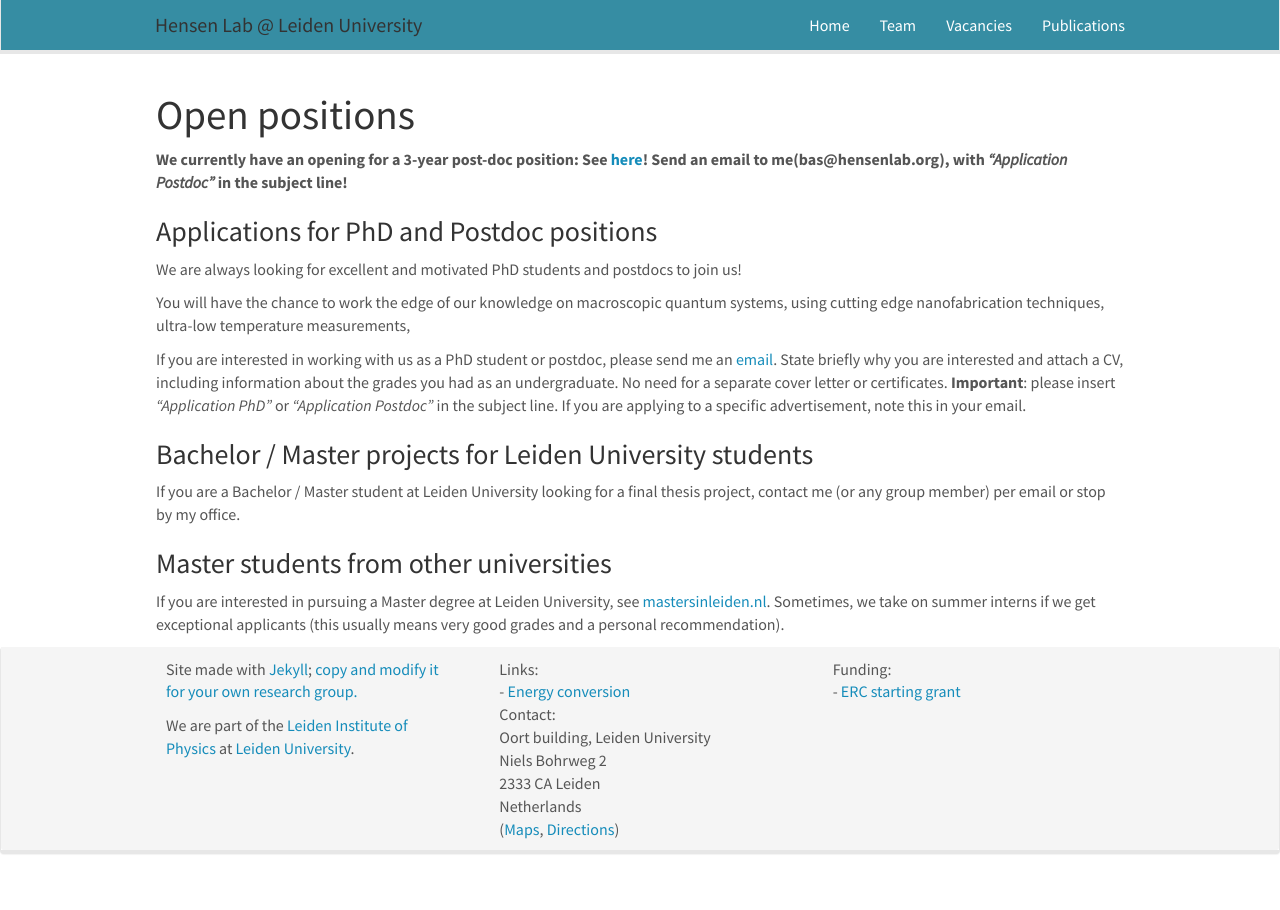
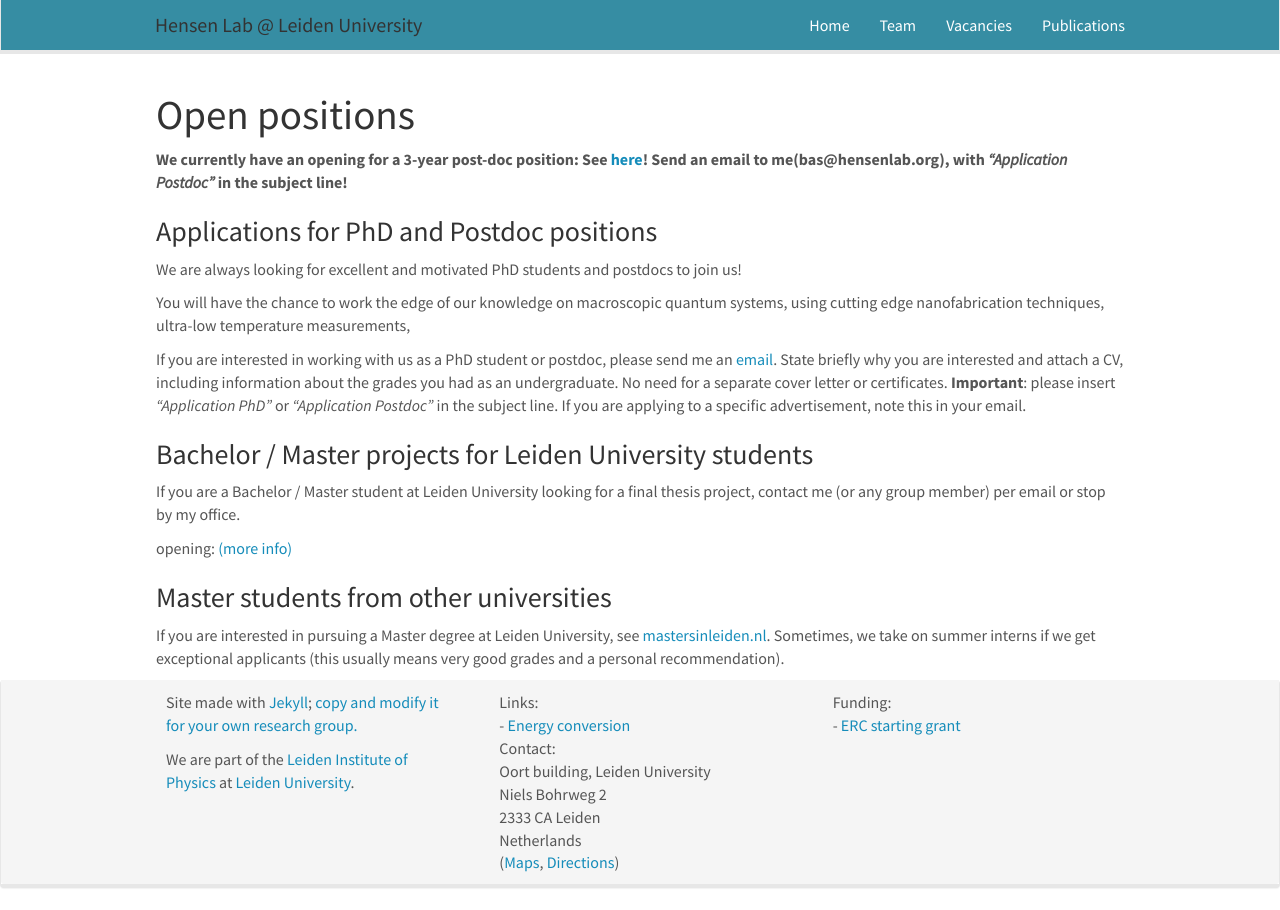
Before and after one commit to bashensen/bashensen.github.io, a Jekyll site: the page built from _pages/openings.md, in a window 1280 px wide. Built offline with Jekyll 4.4.1, drawn with Linux system fonts in a browser that asks for light colours; nearby versions of some CDN libraries.

Commit message:
msc project online

```diff
--- a/_pages/openings.md
+++ b/_pages/openings.md
@@ -22,5 +22,7 @@ If you are interested in working with us as a PhD student or postdoc, please sen
 ### Bachelor / Master projects for Leiden University students
 If you are a Bachelor / Master student at Leiden University looking for a final thesis project, contact me (or any group member) per email or stop by my office.
 
+opening: [(more info)]({{ site.url }}{{ site.baseurl }}/other/Fabricating_CPW_resonators_in_Leiden_MSc_project.pdf)
+
 ###  Master students from other universities
 If you are interested in pursuing a Master degree at Leiden University, see [mastersinleiden.nl](http://www.mastersinleiden.nl/programmes/physics/en/introduction). Sometimes, we take on summer interns if we get exceptional applicants (this usually means very good grades and a personal recommendation).
```
Also changed, not shown: 1 other file.
